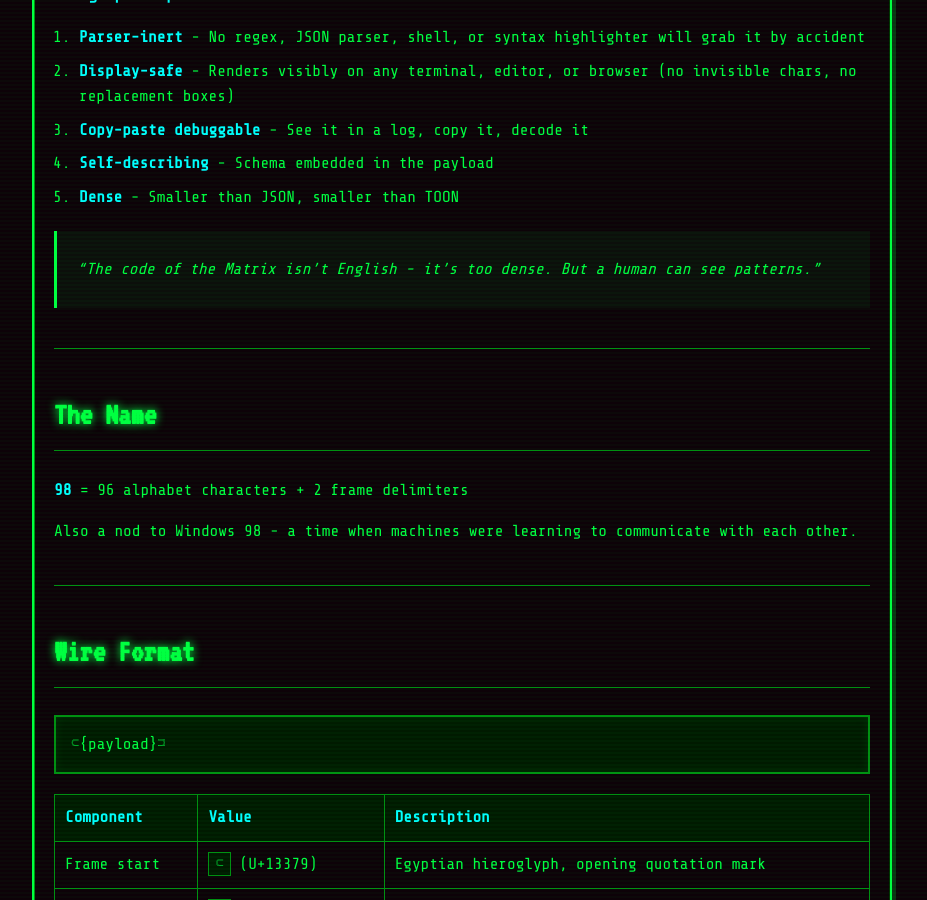
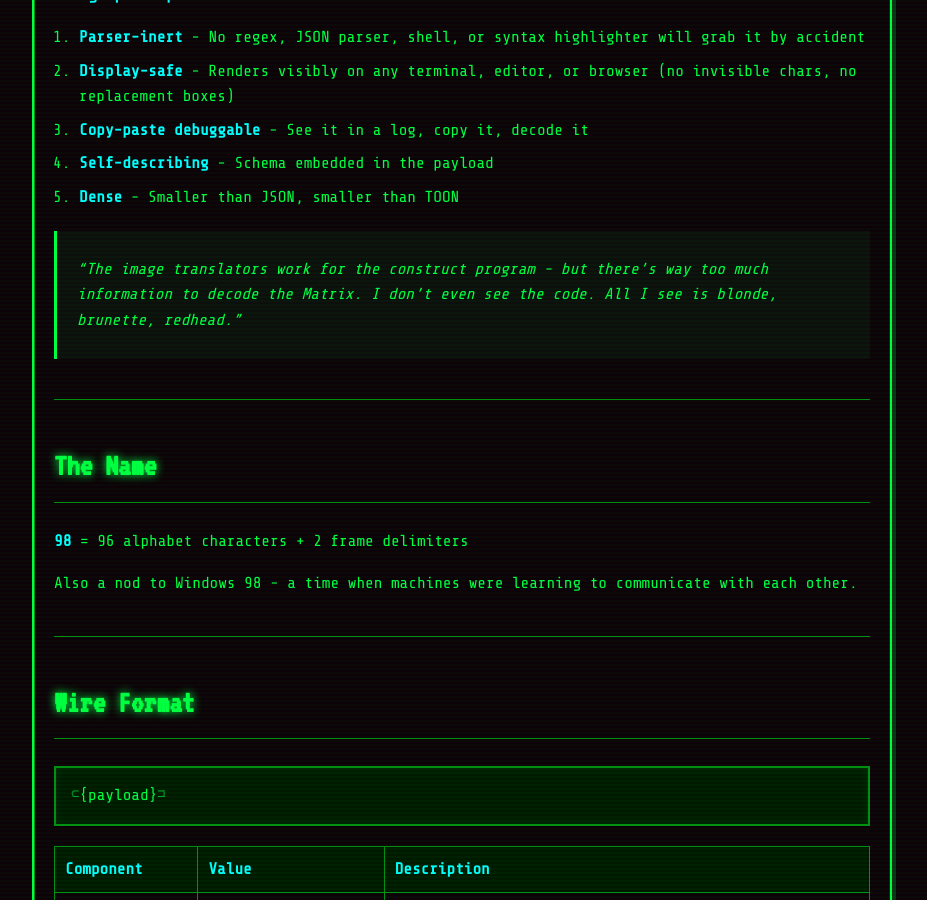
Before and after one commit to coryzibell/carrier98, a Jekyll site: the page built from docs/index.md, in a window 1280 px wide and 900 px high, scrolled down 674 px. Shown: the whole window, without its empty margins (178-1105 px from the left). Built offline with Jekyll 4.4.1, drawn with Linux system fonts in a browser that asks for light colours.

Commit message:
u_7gGYrrLzTXQ07SEnKVfx7czxjS_tNaf27N3V__43glYdRQM9_vk_MSAgGZtwTzceKf51FwTCJflVgJleF3aA==
☁☃☖☴☉★☝♇☑☾☳☙☩☑☰☂☏☴☸☁☎☷☧♀☔☎☞☻☪☜☄♆♄☘☣☤☟☤☱☆☮☏☝☥☧☵☣♄☘☺☛☤☀☄♂♇☴☗☀☗☷☧☶☜☞☇☢☩★☶☢☲☄☺☷♀♀

[sha512:base85|gzip:weather]

```diff
--- a/docs/index.md
+++ b/docs/index.md
@@ -23,7 +23,7 @@ The carrier wave carries the signal. Like DTMF tones encoding digits for telepho
 4. **Self-describing** - Schema embedded in the payload
 5. **Dense** - Smaller than JSON, smaller than TOON
 
-> *"The code of the Matrix isn't English - it's too dense. But a human can see patterns."*
+> *"The image translators work for the construct program - but there's way too much information to decode the Matrix. I don't even see the code. All I see is blonde, brunette, redhead."*
 
 ---
 
```
